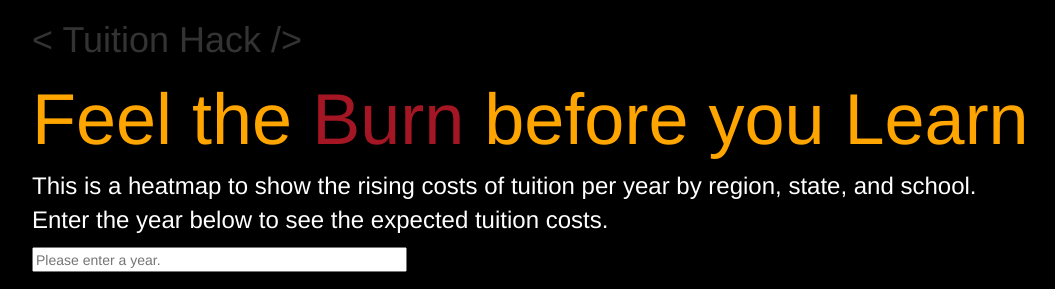
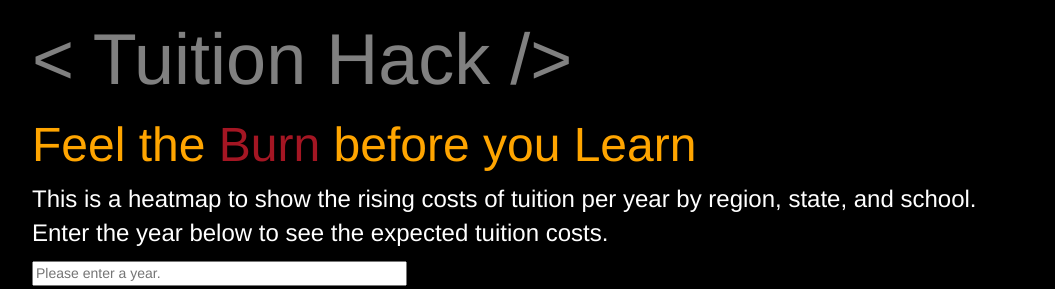
Before and after one commit to vakster/heatmapsum, a PHP site: page / in a window 1280 px wide. Shown: the top 289 px of the page, without its empty margins (23-1078 px from the left). Run offline with PHP 8.4, Linux system fonts and the light colour scheme.

Commit message:
Update styles.css

```diff
--- a/styles.css
+++ b/styles.css
@@ -2,13 +2,13 @@
 body {
     background-color: black;
 }
-h3 {
+h1 {
 	color:gray;
 	font-size: 72px;
 }
 h3 {
 	color:orange;
-	font-size: 72px;
+	font-size: 48px;
 }
 p {
 	color:white;
@@ -41,3 +41,6 @@ input {
 
 	color:#A41623;
 }
+.title {
+
+}
```
